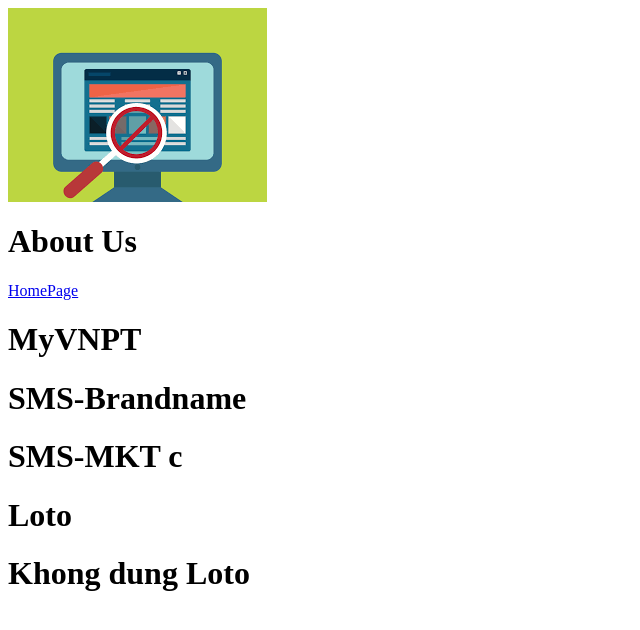
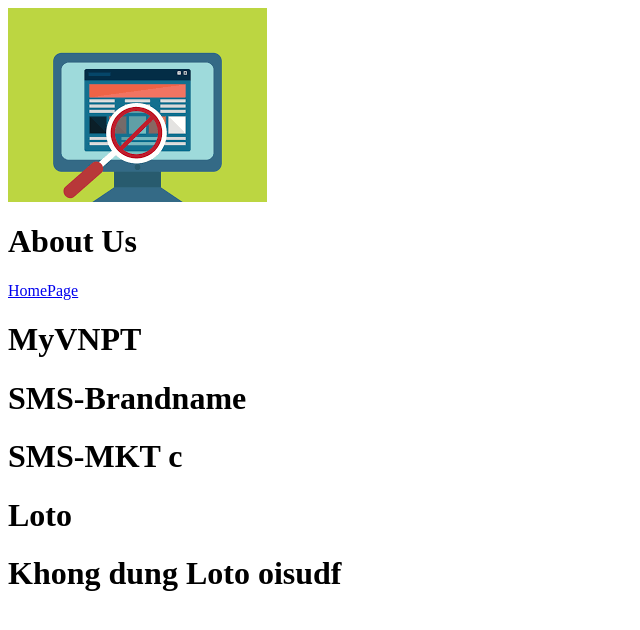
Before and after one commit to nguyenan122/myblog, a plain HTML site: page product.html in a window 1280 px wide. Shown: the whole page, without its empty margins (0-640 px from the left). Drawn offline with Linux system fonts and the light colour scheme.

Commit message:
test comment 3

```diff
--- a/product.html
+++ b/product.html
@@ -12,7 +12,7 @@
 
     <h1>Loto</h1>
 
-    <h1>Khong dung Loto</h1>
+    <h1>Khong dung Loto oisudf</h1>
 
   </body>
 </html>
```
